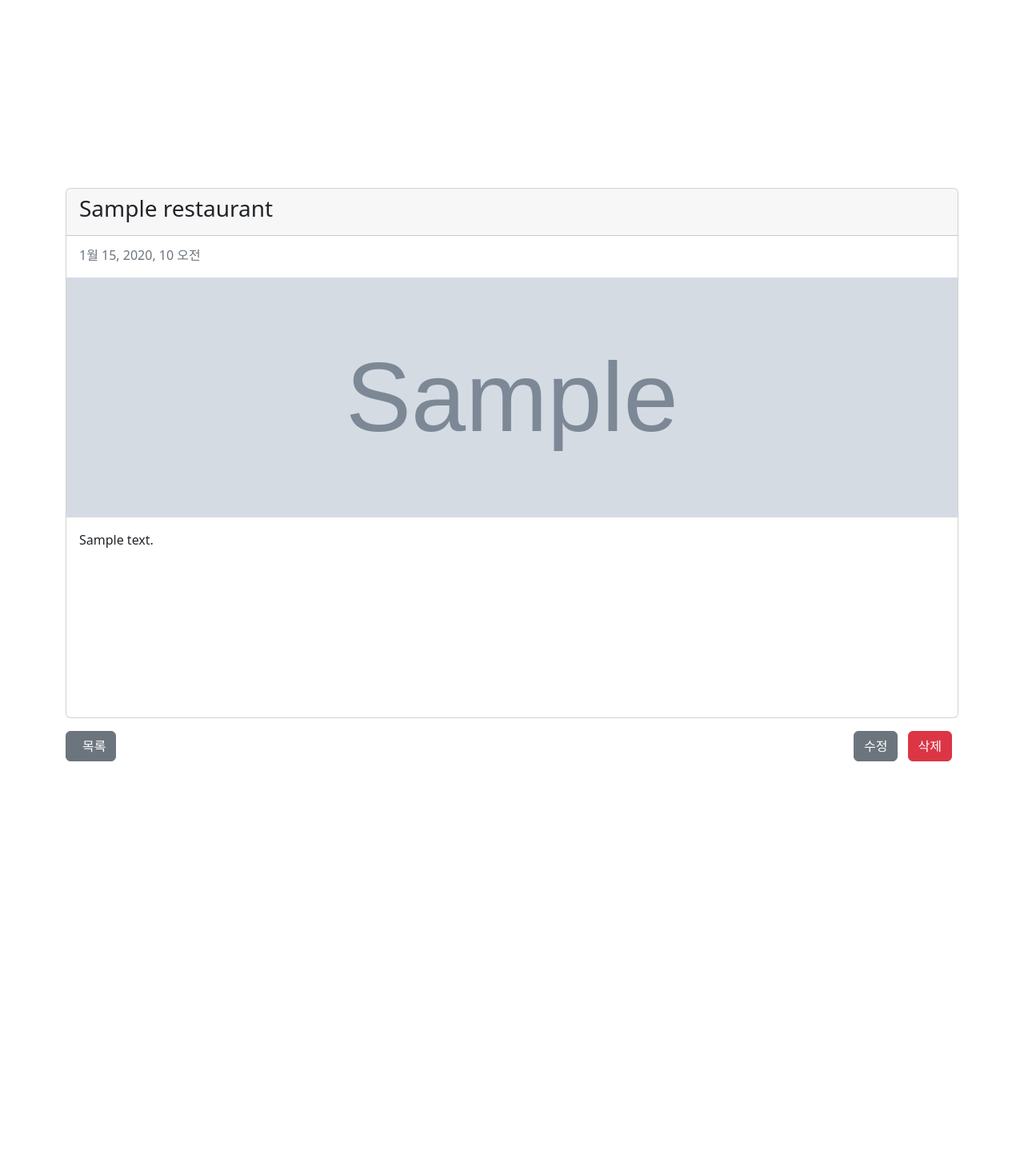
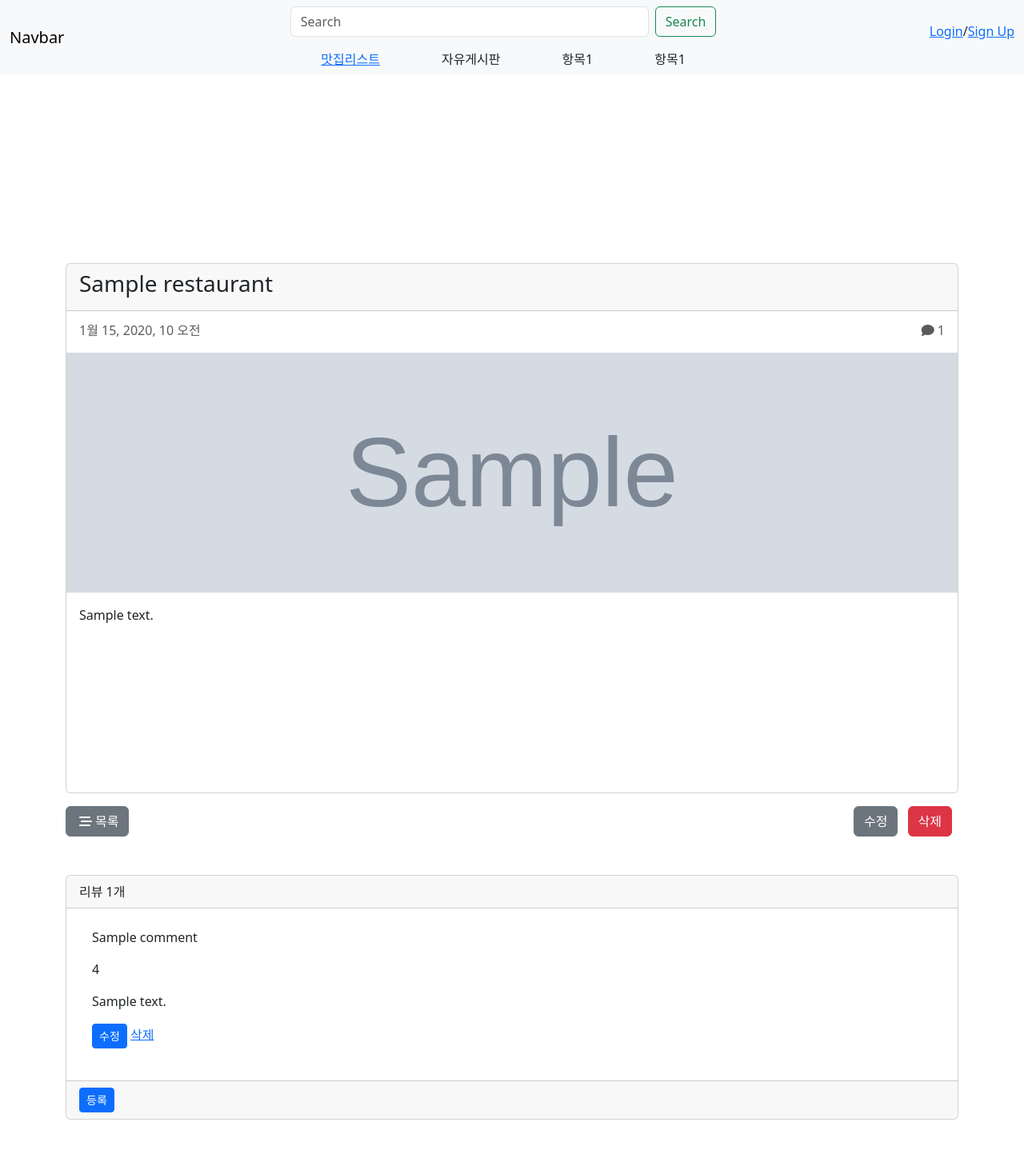
Before and after one commit to rhoeunbin/adultonly, a Django app: page /articles/1/ in a window 1280 px wide. Shown: the whole page at 80% size. Before the commit the page ends 952 px from the top, so only its background shows below. Run offline with Django 3.2, Linux system fonts and the light colour scheme; tables that the repository leaves empty hold one stand-in row (values such as "Sample post"); grey boxes marked "Sample" are stand-in pictures; parts of the project's set-up code (start-up, migrations or seed data) failed here and were passed over; some libraries are stand-ins or nearby versions.

Commit message:
feature/articles/comment-error

```diff
--- a/adultonly/settings.py
+++ b/adultonly/settings.py
@@ -52,9 +52,14 @@
 # Application definition
 
 INSTALLED_APPS = [
+    # apps
     "accounts",
     "articles",
+    # pkg
     "django_bootstrap5",
+    "django_extensions",
+    "star_ratings",
+    # default
     "django.contrib.admin",
     "django.contrib.auth",
     "django.contrib.contenttypes",
--- a/adultonly/urls.py
+++ b/adultonly/urls.py
@@ -23,4 +23,5 @@
     path("admin/", admin.site.urls),
     path("accounts/", include("accounts.urls")),
     path("articles/", include("articles.urls")),
+    path("ratings/", include("star_ratings.urls", namespace="ratings")),
 ] + static(settings.MEDIA_URL, document_root=settings.MEDIA_ROOT)
--- a/articles/forms.py
+++ b/articles/forms.py
@@ -1,4 +1,4 @@
-from .models import Restaurant
+from .models import Restaurant, Comment
 from django import forms
 
 
@@ -10,3 +10,25 @@
             "content",
             "image",
         ]
+        labels = {
+            "title": "가게명",
+            "content": "가게 정보",
+            "image": "사진",
+        }
+
+
+class CommentForm(forms.ModelForm):
+    class Meta:
+        model = Comment
+        fields = [
+            "title",
+            "rating",
+            "content",
+            "image",
+        ]
+        labels = {
+            "title": "제목",
+            "rating": "평가",
+            "content": "후기",
+            "image": "사진",
+        }
--- a/articles/models.py
+++ b/articles/models.py
@@ -1,18 +1,24 @@
 from django.db import models
+from django.core.validators import MaxValueValidator, MinValueValidator
 
 # Create your models here.
 class Restaurant(models.Model):
     title = models.CharField(max_length=80)
     content = models.TextField()
-    image = models.ImageField(upload_to="image/", blank=True, null=True)
+    image = models.ImageField(upload_to="restaurant/", blank=True, null=True)
     created_at = models.DateTimeField(auto_now_add=True)
     updated_at = models.DateTimeField(auto_now=True)
     # user, 좋아요 추가하기
 
 
-# class Comment(models.Model):
-#     article = models.ForeignKey("Article", on_delete=models.CASCADE)
-#     content = models.TextField()
-#     created_at = models.DateTimeField(auto_now_add=True)
-#     updated_at = models.DateTimeField(auto_now=True)
-#     # 유저, 추천
+class Comment(models.Model):
+    article = models.ForeignKey("Restaurant", on_delete=models.CASCADE)
+    title = models.CharField(max_length=80)
+    rating = models.IntegerField(
+        validators=[MinValueValidator(0), MaxValueValidator(5)]
+    )
+    content = models.TextField()
+    image = models.ImageField(upload_to="review/", blank=True, null=True)
+    created_at = models.DateTimeField(auto_now_add=True)
+    updated_at = models.DateTimeField(auto_now=True)
+    # 유저, 추천 추가하기 이미지 여러개 모델 추가해서 fk 넣기
--- a/articles/templates/articles/detail.html
+++ b/articles/templates/articles/detail.html
@@ -1,22 +1,12 @@
-<!doctype html>
-<html lang="en">
+{% extends 'base.html' %}
 
-  <head>
-    <title>Title</title>
-    <!-- Required meta tags -->
-    <meta charset="utf-8">
-    <meta name="viewport" content="width=device-width, initial-scale=1, shrink-to-fit=no">
+{% load static %}
+{% load django_bootstrap5 %}
 
-    <!-- Bootstrap CSS v5.2.1 -->
-    <link href="https://cdn.jsdelivr.net/npm/bootstrap@5.2.1/dist/css/bootstrap.min.css" rel="stylesheet" integrity="sha384-iYQeCzEYFbKjA/T2uDLTpkwGzCiq6soy8tYaI1GyVh/UjpbCx/TYkiZhlZB6+fzT" crossorigin="anonymous">
+{% block title %}{{ restaurant.title }}
+{% endblock title %}
 
-  </head>
-
-  <body>
-    <header>
-      <!-- place navbar here -->
-    </header>
-    <main>
+{% block main %}
   <section class="container-lg">
     <!--게시글 디테일-->
     <div style="height: 235px"></div>
@@ -29,7 +19,7 @@
         <p class="card-subtitle text-muted">{{ restaurant.created_at }}</p>
         <p class="card-subtitle text-muted">
           <i class="fa fa-comment" aria-hidden="true"></i>
-              {{ num }}</p>
+          {{ total_comments }}</p>
       </div>
       {% if restaurant.image %}
         <img src="{{ restaurant.image.url }}" alt="{{ restaurant.image }}" width="100%" height="300">
@@ -38,7 +28,7 @@
         <p class="card-text text-wrap">{{ restaurant.content|striptags }}</p>
       </div>
     </div>
-        <!--버튼 묶음-->
+    <!--게시글 아래 버튼 묶음-->
     <div class="d-flex justify-content-between my-3">
       <a href="{% url 'articles:board' %}" type="button" class="card-link btn btn-secondary">
         <i class="fas fa-stream mx-1"></i>목록</a>
@@ -49,6 +39,7 @@
         </button>
       </div>
     </div>
+    <!-- 삭제 모달-->
     <div class="modal fade" id="exampleModal" tabindex="-1" aria-labelledby="exampleModalLabel" aria-hidden="true">
       <div class="modal-dialog" role="document">
         <div class="modal-content">
@@ -70,14 +61,38 @@
         </div>
       </div>
     </div>
-      </main>
-      <footer>
-        <!-- place footer here -->
-      </footer>
-      <!-- Bootstrap JavaScript Libraries -->
-      <script src="https://cdn.jsdelivr.net/npm/@popperjs/core@2.11.6/dist/umd/popper.min.js" integrity="sha384-oBqDVmMz9ATKxIep9tiCxS/Z9fNfEXiDAYTujMAeBAsjFuCZSmKbSSUnQlmh/jp3" crossorigin="anonymous"></script>
-
-      <script src="https://cdn.jsdelivr.net/npm/bootstrap@5.2.1/dist/js/bootstrap.min.js" integrity="sha384-7VPbUDkoPSGFnVtYi0QogXtr74QeVeeIs99Qfg5YCF+TidwNdjvaKZX19NZ/e6oz" crossorigin="anonymous"></script>
-    </body>
-
-  </html>
+    <!--댓글-->
+    <div class="card my-5">
+      <div class="card-header">
+        <i class="fa-regular fa-comment-smile"></i>리뷰
+        {{ total_comments }}개</h6>
+    </div>
+    <div class="card-body">
+      <ul class="list-group list-group-flush">
+        {% for comment in comments %}
+          <li class="list-group-item mb-3">
+            <p>{{ comment.title }}</p>
+            <p>{{ comment.rating }}</p>
+            <p>{{ comment.content }}</p>
+            <div>
+              <a href="#" type="button" class="btn btn-primary btn-sm">수정</a>
+              <a href="{% url 'articles:delete_comment' article.pk comment.pk %}" method="post">삭제
+              </a>
+            </div>
+          </li>
+          {% empty %}
+          <li class="list-group-item my-5">작성된 댓글이 없습니다.</li>
+        {% endfor %}
+      </ul>
+    </div>
+    <div class="card-footer">
+      <form action="{% url 'articles:create_comment' article.pk %}" method="post">
+        {% csrf_token %}
+        {% bootstrap_form form %}
+        <button type="submit" class="btn btn-primary btn-sm">등록</button>
+      </form>
+    </div>
+  </div>
+</section>
+{% endblock main %}
+{% block js %}{% endblock js %}
--- a/articles/urls.py
+++ b/articles/urls.py
@@ -5,9 +5,16 @@
 
 urlpatterns = [
     path("", views.index, name="index"),
+    path("home", views.home, name="home"),
     path("board/", views.board, name="board"),
     path("<int:pk>/", views.detail, name="detail"),
     path("create/", views.create, name="create"),
     path("<int:pk>/update/", views.update, name="update"),
     path("<int:pk>/delete/", views.delete, name="delete"),
+    path("comments/<int:pk>", views.create_comment, name="create_comment"),
+    path(
+        "<int:pk>/comments/<int:comment_pk>/delete/",
+        views.delete_comment,
+        name="delete_comment",
+    ),
 ]
--- a/articles/views.py
+++ b/articles/views.py
@@ -1,6 +1,6 @@
 from django.shortcuts import render, redirect
 from .models import Restaurant
-from .forms import RestaurantForm
+from .forms import RestaurantForm, CommentForm
 from django.core.paginator import Paginator
 
 # from django.contrib.auth.decorators import login_required
@@ -8,6 +8,14 @@
 # Create your views here.
 def index(request):
     return render(request, "articles/index.html")
+
+
+def home(request):
+    restaurants = Restaurant.objects.all()
+    context = {
+        "restaurants": restaurants,
+    }
+    return render(request, "articles/home.html", context)
 
 
 def board(request):
@@ -21,11 +29,30 @@
     return render(request, "articles/board.html", context)
 
 
+# def detail(request, pk):
+#     restaurant = Restaurant.objects.get(pk=pk)
+#     comment_form = CommentForm
+#     page = request.GET.get("page", "1")
+#     comments = restaurant.comment_set.all()
+#     paginator = Paginator(comments, 5)
+#     page_obj = paginator.get_page(page)
+#     context = {
+#         "restaurant": restaurant,
+#         "comment_form": comment_form,
+#         "comments": page_obj,
+#         "total_comments": restaurant.comment_set.count(),
+#     }
+#     return render(request, "articles/detail.html", context)
 def detail(request, pk):
     restaurant = Restaurant.objects.get(pk=pk)
+    comment_form = CommentForm()
     context = {
         "restaurant": restaurant,
+        "comments": restaurant.comment_set.all(),
+        "comment_form": comment_form,
+        "total_comments": restaurant.comment_set.count(),
     }
+
     return render(request, "articles/detail.html", context)
 
 
@@ -72,3 +99,21 @@
         "restaurant": restaurant,
     }
     return redirect("articles:detail", context)
+
+
+# 댓글 중복 댓글 금지 추가하기 bcuz 평점
+# @login_required
+def create_comment(request, pk):
+    restaurant = Restaurant.objects.get(pk=pk)
+    comment_form = CommentForm(request.POST, request.FILES)
+    if comment_form.is_valid():
+        comment = comment_form.save(commit=False)
+        comment.restaurant = restaurant
+        comment.save()
+    return redirect("articles:detail", restaurant.pk)
+
+
+def delete_comment(request, pk, comment_pk):
+    comment = Comment.objects.get(pk=comment_pk)
+    comment.delete()
+    return redirect("articles:detail", pk)
--- a/templates/base.html
+++ b/templates/base.html
@@ -1,3 +1,5 @@
+{% load static %}
+{% load django_bootstrap5 %}
 <!DOCTYPE html>
 <html lang="en">
 
@@ -5,15 +7,22 @@
     <meta charset="UTF-8">
     <meta http-equiv="X-UA-Compatible" content="IE=edge">
     <meta name="viewport" content="width=device-width, initial-scale=1.0">
-    <title>🔞청소년입장불가</title>
-    {% load static %}
-    {% load django_bootstrap5 %}
+    <link rel="shortcut icon" type="image/x-icon" href="{% static 'img/wineglass.ico' %}">
+    <title>
+      청소년입장불가|{% block title %}{% endblock title %}
+    </title>
+
     {% bootstrap_css %}
     {% bootstrap_javascript %}
-    <link rel="stylesheet" type="text/css" href="{% static 'CSS/style.css' %}">
+    <link rel="stylesheet" href="{% static 'star-ratings/css/star-ratings.css' %}">
+    <script type="text/javascript" src="{% static 'star-ratings/js/dist/star-ratings.min.js' %}"></script>
+    <link rel="stylesheet" type="text/css" href="{% static 'css/style.css' %}">
+    <script src="https://kit.fontawesome.com/4402be0952.js" crossorigin="anonymous"></script>
   </head>
 
   <body>
+    <header class="sticky-top">
+      <!-- place navbar here -->
       <nav class="navbar navbar-expand-lg bg-light">
         <div class="container-fluid">
           <a class="navbar-brand" href="#">Navbar</a>
@@ -26,7 +35,9 @@
               <button class="btn btn-outline-success" type="submit">Search</button>
             </form>
             <ul class="d-flex justify-content-around w-50">
-            <li>맛집리스트</li>
+              <li>
+                <a href="{% url 'articles:board' %}">맛집리스트</a>
+              </li>
               <li>자유게시판</li>
               <li>항목1</li>
               <li>항목1</li>
@@ -41,7 +52,14 @@
           </div>
         </div>
       </nav>
-    {% block content %}{% endblock content %}
+    </header>
+    {% block main %}{% endblock main %}
+    <footer>
+      <!-- place footer here -->
+    </footer>
+    <!-- JavaScript Bundle with Popper -->
+    <script src="https://cdn.jsdelivr.net/npm/bootstrap@5.2.2/dist/js/bootstrap.bundle.min.js" integrity="sha384-OERcA2EqjJCMA+/3y+gxIOqMEjwtxJY7qPCqsdltbNJuaOe923+mo//f6V8Qbsw3" crossorigin="anonymous"></script>
+    {% block js %}{% endblock js %}
   </body>
 
 </html>
```
Also changed, not shown: articles/templates/articles/home.html (added, +13 -0 lines), articles/templates/articles/index.html (+16 -3 lines), articles/migrations/0002_comment.py, images/Y1101/logo.ico (added), images/image/review_2.png (deleted), images/restaurant/wine-glass.png (added), static/CSS/style.css (line endings or trailing spaces), static/img/19mark.png (added), static/img/animatedlogo.gif (added), static/img/wineglass.ico (added). Lines whose indentation alone changed are shown as unchanged.
